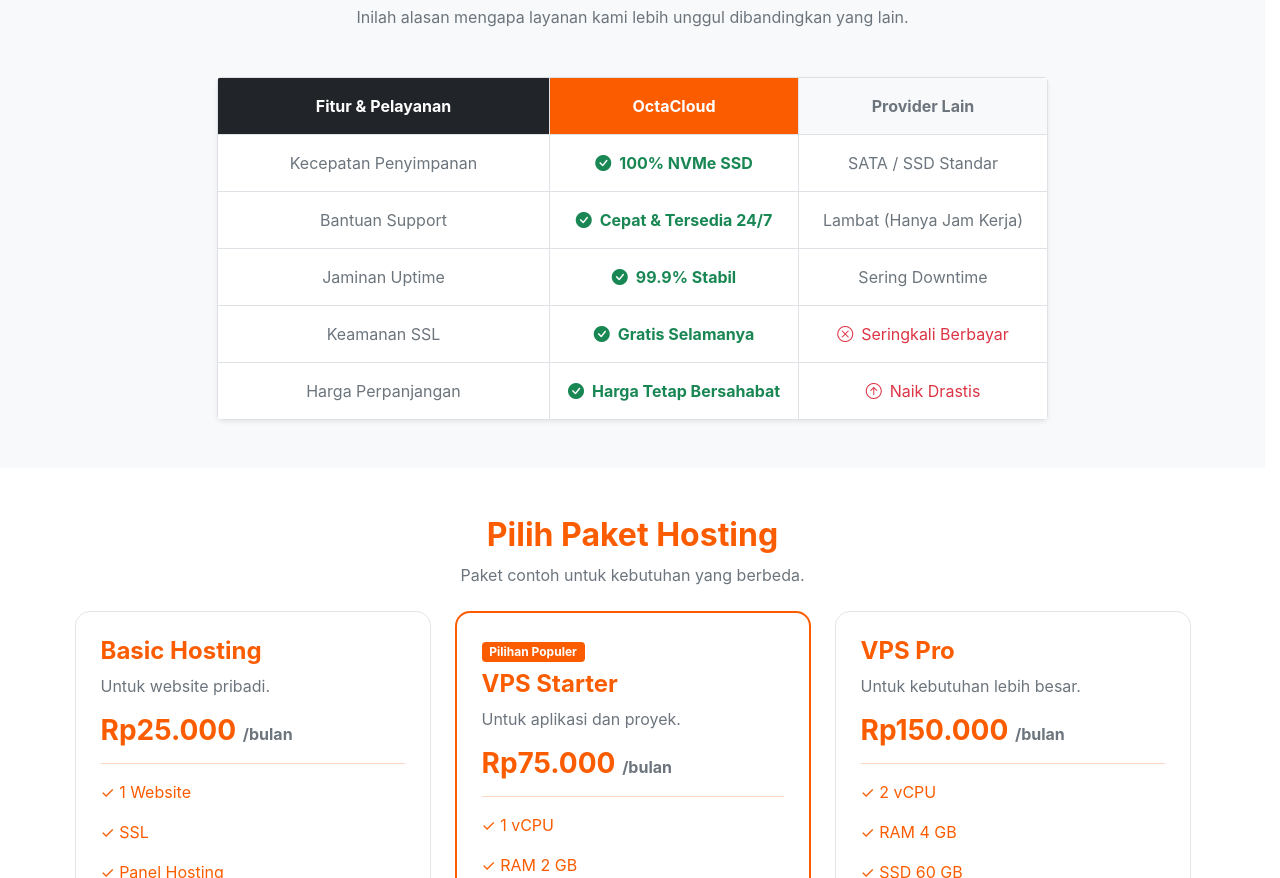
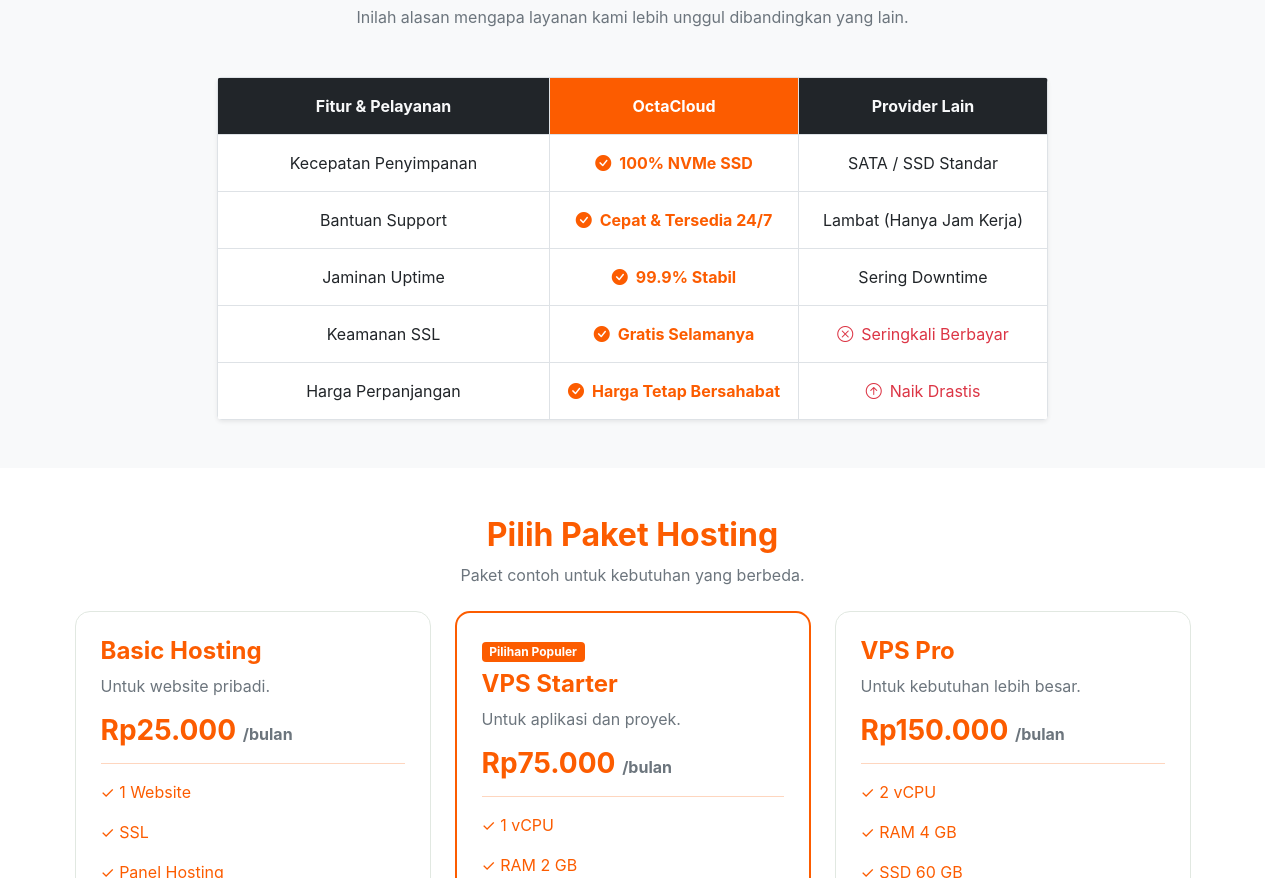
Before and after one commit to znalfarel/kelompok-1-pbw, a plain HTML site: page index.html in a window 1280 px wide. Shown: the part 1078-1956 px from the top of the page. Drawn offline with nearby package versions, Linux system fonts and the light colour scheme.

Commit message:
penyesuaian ui tabel

```diff
--- a/index.html
+++ b/index.html
@@ -172,43 +172,43 @@
                         <table class="table table-bordered table-hover align-middle mb-0 text-center">
                             <thead class="text-white">
                                 <tr>
-                                    <th class="py-3 text-center bg-dark align-middle" style="width: 40%;">Fitur &
+                                    <th class="py-3 text-center bg-dark align-middle text-light" style="width: 40%;">Fitur &
                                         Pelayanan</th>
                                     <th class="py-3 align-middle"
                                         style="background-color: #fc5c00; color: white; width: 30%;">OctaCloud</th>
-                                    <th class="py-3 text-secondary align-middle"
-                                        style="background-color: #f8f9fa; width: 30%;">Provider Lain</th>
+                                    <th class="py-3 text-light align-middle bg-dark"
+                                        style="width: 30%;">Provider Lain</th>
                                 </tr>
                             </thead>
                             <tbody>
                                 <tr>
-                                    <td class="text-center py-3 fw-semibold text-secondary">Kecepatan Penyimpanan</td>
-                                    <td class="fw-bold text-success py-3"><i
+                                    <td class="text-center py-3 fw-semibold ">Kecepatan Penyimpanan</td>
+                                    <td class="fw-bold text-orange py-3"><i
                                             class="bi bi-check-circle-fill me-2"></i>100% NVMe SSD</td>
-                                    <td class="text-muted py-3">SATA / SSD Standar</td>
+                                    <td class="py-3">SATA / SSD Standar</td>
                                 </tr>
                                 <tr>
-                                    <td class="text-center py-3 fw-semibold text-secondary">Bantuan Support</td>
-                                    <td class="fw-bold text-success py-3"><i
+                                    <td class="text-center py-3 fw-semibold">Bantuan Support</td>
+                                    <td class="fw-bold text-orange py-3"><i
                                             class="bi bi-check-circle-fill me-2"></i>Cepat & Tersedia 24/7</td>
-                                    <td class="text-muted py-3">Lambat (Hanya Jam Kerja)</td>
+                                    <td class="py-3">Lambat (Hanya Jam Kerja)</td>
                                 </tr>
                                 <tr>
-                                    <td class="text-center py-3 fw-semibold text-secondary">Jaminan Uptime</td>
-                                    <td class="fw-bold text-success py-3"><i
+                                    <td class="text-center py-3 fw-semibold">Jaminan Uptime</td>
+                                    <td class="fw-bold text-orange py-3"><i
                                             class="bi bi-check-circle-fill me-2"></i>99.9% Stabil</td>
-                                    <td class="text-muted py-3">Sering Downtime</td>
+                                    <td class="py-3">Sering Downtime</td>
                                 </tr>
                                 <tr>
-                                    <td class="text-center py-3 fw-semibold text-secondary">Keamanan SSL</td>
-                                    <td class="fw-bold text-success py-3"><i
+                                    <td class="text-center py-3 fw-semibold">Keamanan SSL</td>
+                                    <td class="fw-bold text-orange py-3"><i
                                             class="bi bi-check-circle-fill me-2"></i>Gratis Selamanya</td>
                                     <td class="text-danger py-3"><i class="bi bi-x-circle me-2"></i>Seringkali Berbayar
                                     </td>
                                 </tr>
                                 <tr>
-                                    <td class="text-center py-3 fw-semibold text-secondary">Harga Perpanjangan</td>
-                                    <td class="fw-bold text-success py-3"><i
+                                    <td class="text-center py-3 fw-semibold">Harga Perpanjangan</td>
+                                    <td class="fw-bold text-orange py-3"><i
                                             class="bi bi-check-circle-fill me-2"></i>Harga Tetap Bersahabat</td>
                                     <td class="text-danger py-3"><i class="bi bi-arrow-up-circle me-2"></i>Naik Drastis
                                     </td>
```
